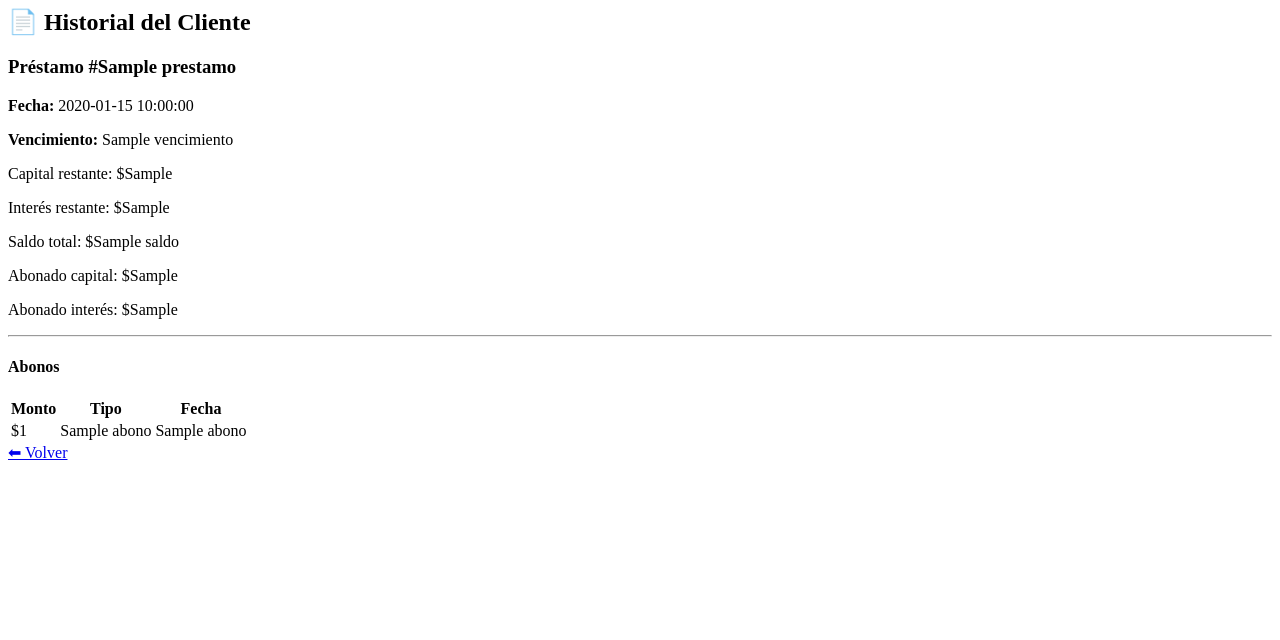
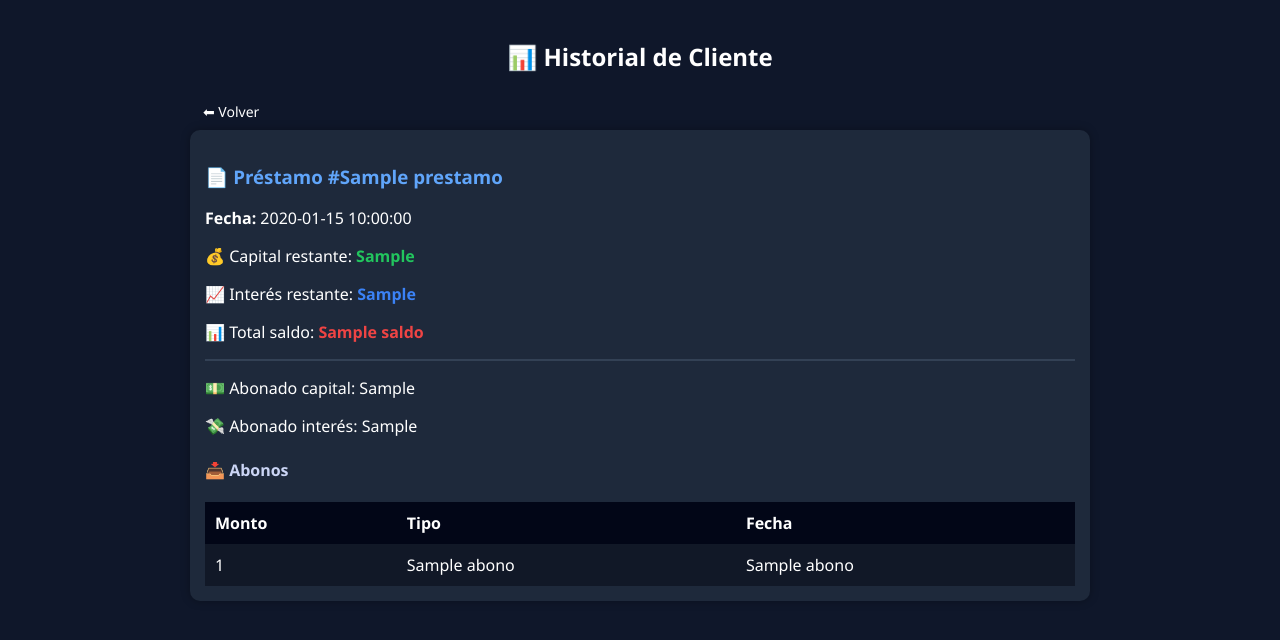
Before and after one commit to pelufo123/sistema-prestamos, a Flask app: template templates/historial.html in a window 1280 px wide. Shown: the top 640 px of the page. Run offline with Flask 3, Linux system fonts and the light colour scheme; the template is opened without the code that fills it: most values are stand-ins (such as "Sample title", 1, 10 or a date in 2020); some libraries are stand-ins or nearby versions.

Commit message:
mejora diseño UI

```diff
--- a/templates/historial.html
+++ b/templates/historial.html
@@ -1,29 +1,34 @@
+<!DOCTYPE html>
+<html>
+<head>
+    <title>Historial</title>
+    <link rel="stylesheet" href="/static/style.css">
+</head>
+<body>
+
 <div class="container">
-    <h2>📄 Historial del Cliente</h2>
+
+    <h2>📊 Historial de Cliente</h2>
+
+    <a href="/clientes" class="btn">⬅ Volver</a>
 
     {% for p in data %}
     <div class="card">
 
-        <h3>Préstamo #{{ p.prestamo }}</h3>
+        <h3>📄 Préstamo #{{ p.prestamo }}</h3>
+        <p><b>Fecha:</b> {{ p.fecha }}</p>
 
-        <!-- Datos del préstamo -->
-        <p><b>Fecha:</b> {{ p.fecha }}</p>
-        <p><b>Vencimiento:</b> {{ p.vencimiento }}</p>
-
-        <!-- Estado financiero -->
-        <p class="verde">Capital restante: ${{ p.capital_restante }}</p>
-        <p class="azul">Interés restante: ${{ p.interes_restante }}</p>
-        <p class="rojo">Saldo total: ${{ p.saldo }}</p>
-
-        <p>Abonado capital: ${{ p.abonado_capital }}</p>
-        <p>Abonado interés: ${{ p.abonado_interes }}</p>
+        <p>💰 Capital restante: <span class="verde">{{ p.capital_restante }}</span></p>
+        <p>📈 Interés restante: <span class="azul">{{ p.interes_restante }}</span></p>
+        <p>📊 Total saldo: <span class="rojo">{{ p.saldo }}</span></p>
 
         <hr>
 
-        <!-- Tabla de abonos -->
-        <h4>Abonos</h4>
+        <p>💵 Abonado capital: {{ p.abonado_capital }}</p>
+        <p>💸 Abonado interés: {{ p.abonado_interes }}</p>
 
-        {% if p.abonos %}
+        <h4>📥 Abonos</h4>
+
         <table>
             <tr>
                 <th>Monto</th>
@@ -33,19 +38,17 @@
 
             {% for a in p.abonos %}
             <tr>
-                <td>${{ a[0] }}</td>
+                <td>{{ a[0] }}</td>
                 <td>{{ a[1] }}</td>
                 <td>{{ a[2] }}</td>
             </tr>
             {% endfor %}
         </table>
-        {% else %}
-        <p>No hay abonos</p>
-        {% endif %}
 
     </div>
     {% endfor %}
 
-    <!-- Botón volver -->
-    <a href="/clientes" class="btn">⬅ Volver</a>
 </div>
+
+</body>
+</html>
```
